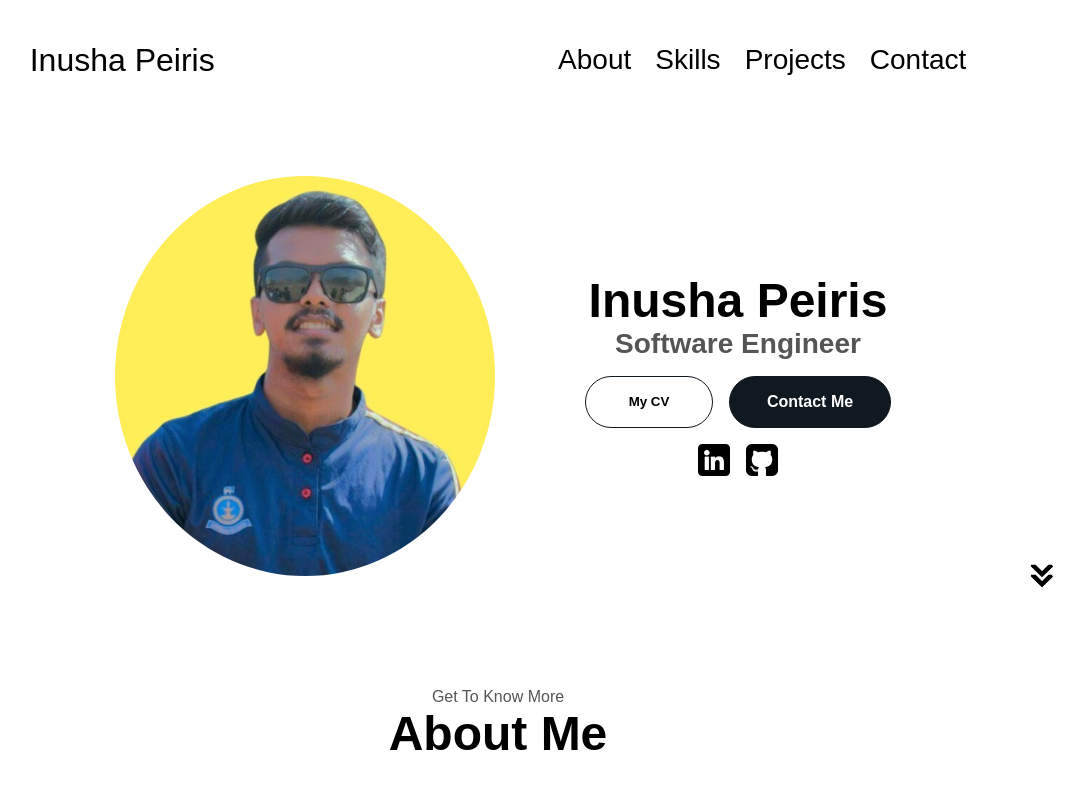
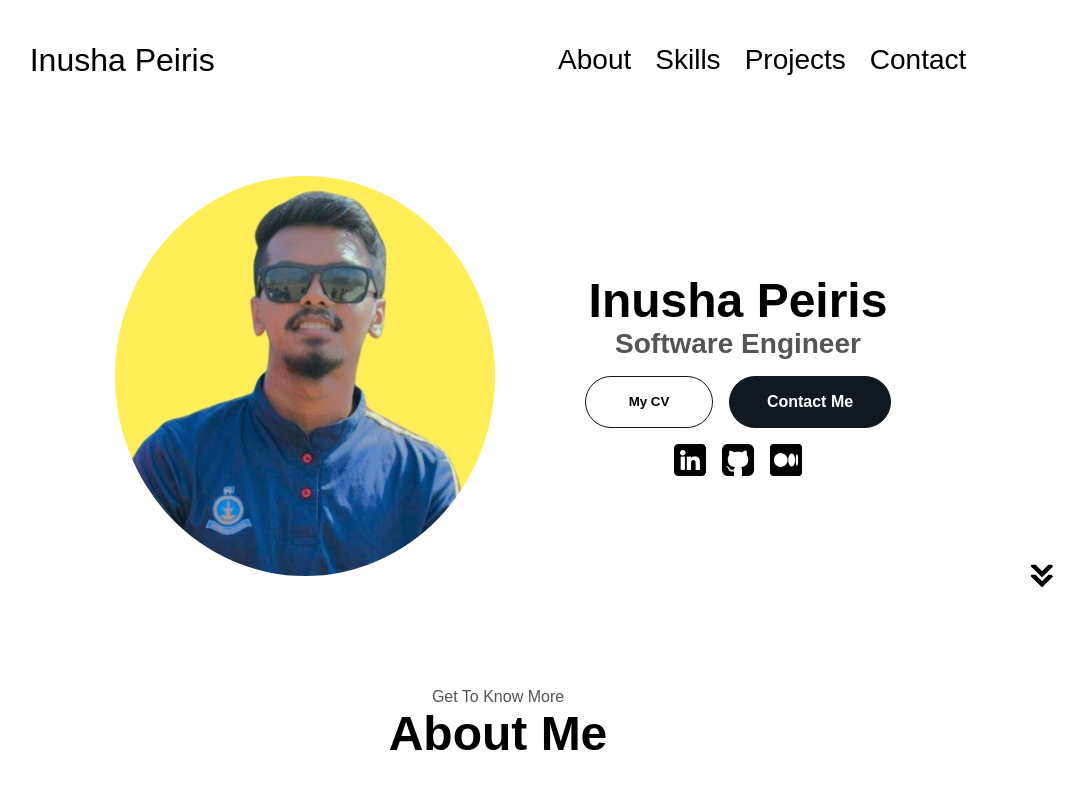
Before and after one commit to inushaPeiris/portfolio, a React (Vite) app: page / in a window 1280 px wide. Shown: the top 800 px of the page, without its empty margins (142-1226 px from the left). Built offline with nearby package versions, Linux system fonts and the light colour scheme; a web font is replaced by a local one.

Commit message:
Add medium icon to hero component.

```diff
--- a/src/components/Hero.jsx
+++ b/src/components/Hero.jsx
@@ -4,6 +4,7 @@ import ProfilePic from '../assets/pro-pic.jpeg';
 // import ProfilePicW from '../assets/pro-pic-w.jpg';
 import LinkedIn from '../assets/linkedin.png';
 import GitHub from '../assets/github.png';
+import Medium from '../assets/medium.png';
 import Arrow from '../assets/arrow.png';
 
 export default function Hero(){
@@ -33,6 +34,10 @@ export default function Hero(){
                         rel="noopener noreferrer">
                         <img src={GitHub} alt="" className="socials-img" />
                     </a>
+                    <a href="https://medium.com/@inushaumayanthapeiris" target="_blank"
+                        rel="noopener noreferrer">
+                        <img src={Medium} alt="" className="socials-img" />
+                    </a>
                 </div>
             </div>
 
```
Also changed, not shown: src/assets/medium.png (added).
